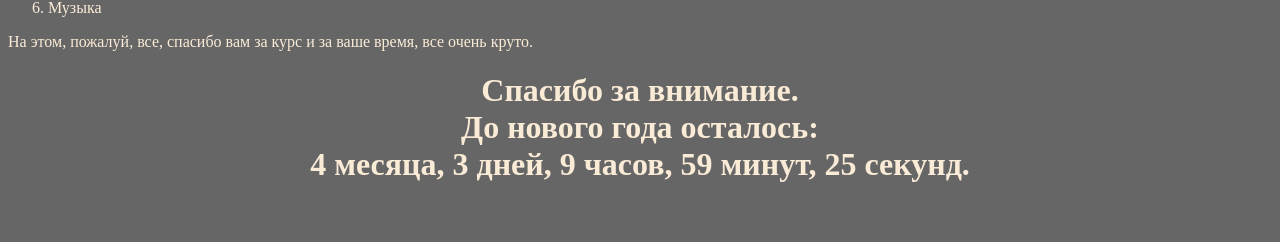
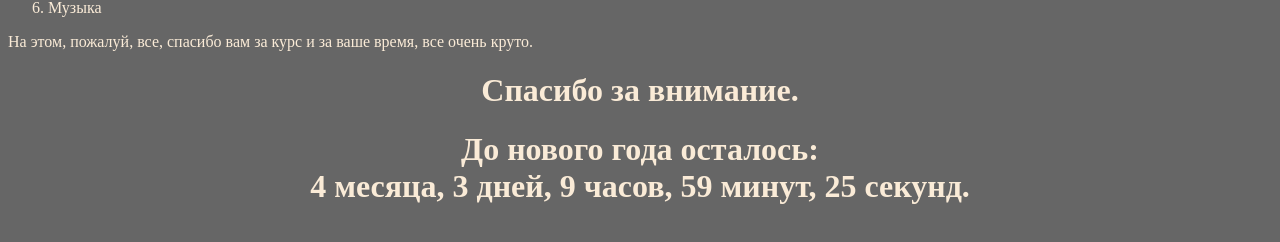
Before and after one commit to Zarrass/sis_course, an Angular app in the folder sis-angular/: page / in a window 1280 px wide. Shown: the part 474-716 px from the top of the page. Built offline with nearby package versions, Linux system fonts and the light colour scheme.

Commit message:
Timer in separate component

```diff
--- a/sis-angular/src/app/app.module.ts
+++ b/sis-angular/src/app/app.module.ts
@@ -3,11 +3,13 @@ import { NgModule } from '@angular/core';
 
 import { AppComponent } from './app.component';
 import { FirstComponent } from './first/first.component';
+import { TimerComponent } from './timer/timer.component';
 
 @NgModule({
   declarations: [
     AppComponent,
-    FirstComponent
+    FirstComponent,
+    TimerComponent
   ],
   imports: [
     BrowserModule
--- a/sis-angular/src/app/first/first.component.html
+++ b/sis-angular/src/app/first/first.component.html
@@ -30,7 +30,6 @@
 </p>
 <h1>
   Спасибо за внимание.<br>
-  До нового года осталось:<br>
-  {{monthLast}} месяца, {{dayLast}} дней, {{hoursLast}} часов, {{minutesLast}} минут, {{secondsLast}} секунд.
 </h1>
+  <app-timer></app-timer>
 </div>
--- a/sis-angular/src/app/first/first.component.ts
+++ b/sis-angular/src/app/first/first.component.ts
@@ -1,4 +1,4 @@
-import {Component, Input, OnDestroy, OnInit} from '@angular/core';
+import {Component, Input, OnInit} from '@angular/core';
 import {AboutmeClass} from "./aboutme-class";
 
 
@@ -8,31 +8,8 @@ import {AboutmeClass} from "./aboutme-class";
   templateUrl: './first.component.html',
   styleUrls: ['./first.component.css']
 })
-export class FirstComponent implements OnInit, OnDestroy {
-  aboutme:AboutmeClass;
-  dateNY:number = new Date(2019, 0, 1).getTime();
-  dateNow:number;
-  dateResult:number;
-  dateLast:Date;
-  monthLast:number;
-  dayLast:number;
-  hoursLast:number;
-  minutesLast:number;
-  secondsLast:number;
-
-    dateUpdate (dateNY:number,dateNow:number ) {
-      this.dateNow = Date.now();
-      this.dateResult = (this.dateNY-this.dateNow);
-      this.dateLast = new Date(this.dateResult);
-      this.monthLast = this.dateLast.getMonth();
-      this.dayLast = this.dateLast.getDay();
-      this.hoursLast = this.dateLast.getHours();
-      this.minutesLast = this.dateLast.getMinutes();
-      this.secondsLast= this.dateLast.getSeconds();
-
-    }
-
-  private timerId: number;
+export class FirstComponent implements OnInit {
+  aboutme: AboutmeClass;
 
   constructor() {
     this.aboutme = new AboutmeClass(
@@ -41,18 +18,14 @@ export class FirstComponent implements OnInit, OnDestroy {
       'город Краснояск',
       'неоконченное высшее, СибГАУ, "Физика".');
 
-    this.dateUpdate(this.dateNY,this.dateNow )
+
 
 
   }
 
   ngOnInit() {
-    this.timerId = setInterval(() => this.dateUpdate(this.dateNY,this.dateNow), 1000);
+
+  }
 
 
-  }
-  ngOnDestroy(): void {
-    clearInterval(this.timerId);
-  }
-
 }
--- /dev/null
+++ b/sis-angular/src/app/timer/timer.component.css
@@ -0,0 +1,3 @@
+h1 {
+  text-align: center;
+  font-weight: bold;}
--- /dev/null
+++ b/sis-angular/src/app/timer/timer.component.html
@@ -0,0 +1,3 @@
+<h1> До нового года осталось:<br>
+  {{monthLast}} месяца, {{dayLast}} дней, {{hoursLast}} часов, {{minutesLast}} минут, {{secondsLast}} секунд.
+</h1>
--- /dev/null
+++ b/sis-angular/src/app/timer/timer.component.ts
@@ -0,0 +1,47 @@
+import { Component, OnInit, OnDestroy } from '@angular/core';
+
+@Component({
+  selector: 'app-timer',
+  templateUrl: './timer.component.html',
+  styleUrls: ['./timer.component.css']
+})
+export class TimerComponent implements OnInit, OnDestroy {
+  dateNY:number = new Date(2019, 0, 1).getTime();
+  dateNow:number;
+  dateResult:number;
+  dateLast:Date;
+  monthLast:number;
+  dayLast:number;
+  hoursLast:number;
+  minutesLast:number;
+  secondsLast:number;
+
+  dateUpdate (dateNY:number,dateNow:number ) {
+    this.dateNow = Date.now();
+    this.dateResult = (this.dateNY-this.dateNow);
+    this.dateLast = new Date(this.dateResult);
+    this.monthLast = this.dateLast.getMonth();
+    this.dayLast = this.dateLast.getDay();
+    this.hoursLast = this.dateLast.getHours();
+    this.minutesLast = this.dateLast.getMinutes();
+    this.secondsLast= this.dateLast.getSeconds();
+
+  }
+
+  private timerId: number;
+
+
+  constructor() {
+    this.dateUpdate(this.dateNY,this.dateNow )
+  }
+
+
+  ngOnInit() {
+    this.timerId = setInterval(() => this.dateUpdate(this.dateNY,this.dateNow), 1000);
+
+  }
+  ngOnDestroy(): void {
+    clearInterval(this.timerId);
+  }
+
+}
```
